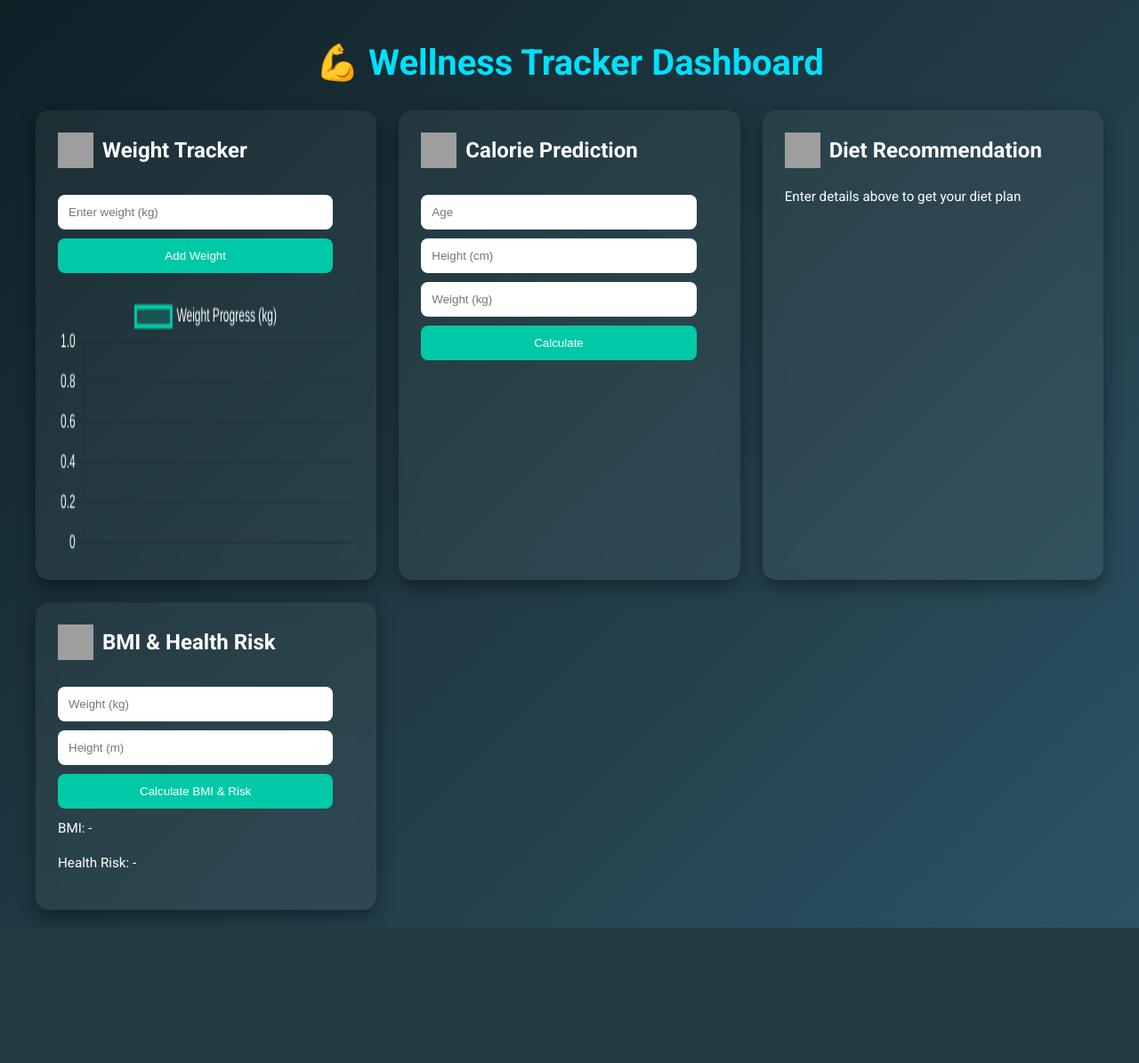
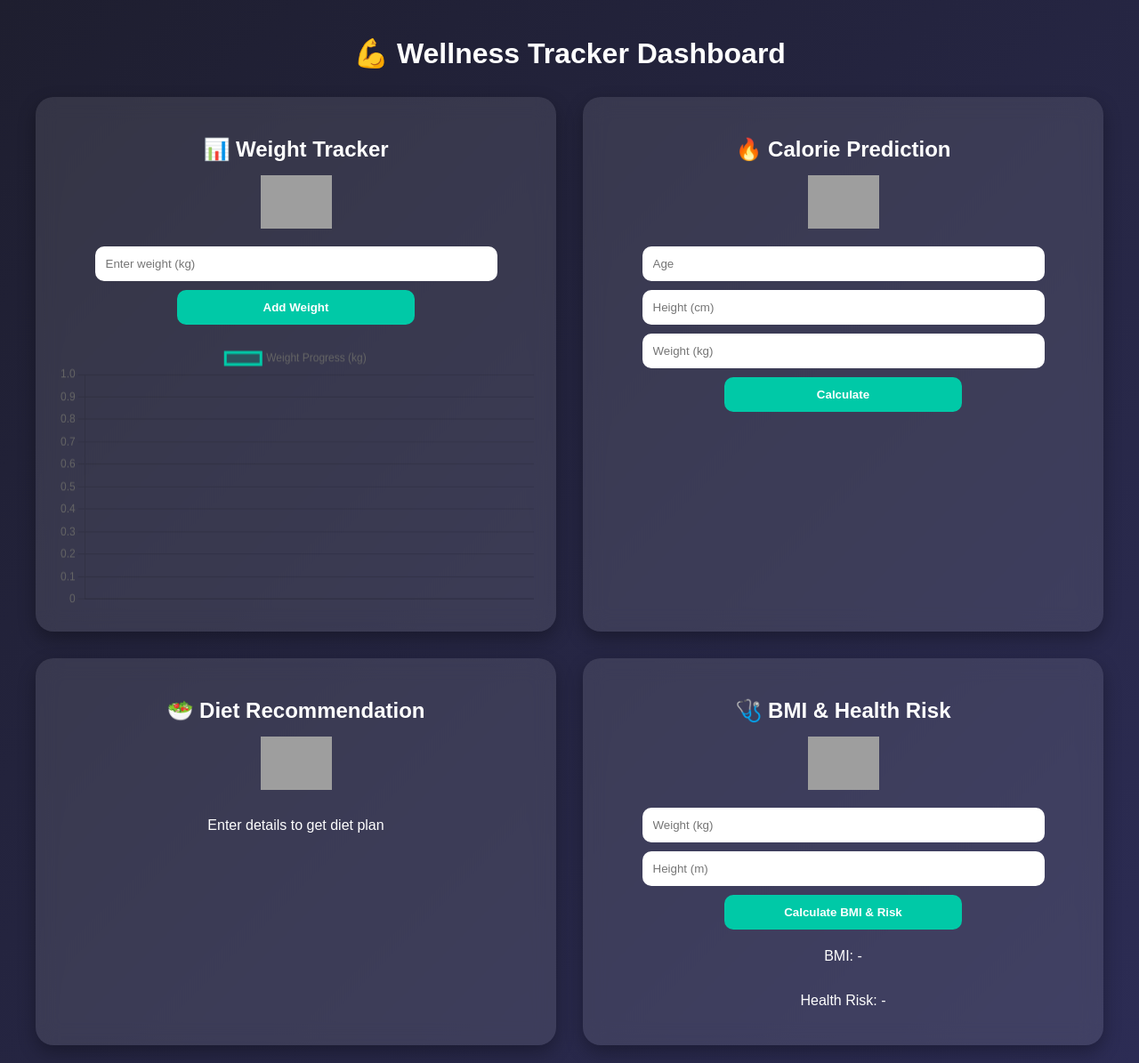
Before and after one commit to sindhujakarthikeyan3-code/wellness_tracker, a Flask app: page /dashboard in a window 1280 px wide. Shown: the whole page at 89% size. Before the commit the page ends 1043 px from the top, so only its background shows below. Run offline with Flask 3, Linux system fonts and the light colour scheme; the visitor is signed in with stand-in values (Sample User, id 1); data that the repository does not hold is empty; some libraries are stand-ins or nearby versions; grey boxes are pictures that could not be loaded.

Commit message:
polished version

```diff
--- a/templates/dashboard.html
+++ b/templates/dashboard.html
@@ -3,94 +3,83 @@
 <head>
 <meta charset="UTF-8">
 <meta name="viewport" content="width=device-width, initial-scale=1.0">
-<title>Wellness Tracker Dashboard</title>
+<title>Wellness Dashboard</title>
 
 <script src="https://cdn.jsdelivr.net/npm/chart.js"></script>
-<link href="https://fonts.googleapis.com/css2?family=Roboto:wght@400;500;700&display=swap" rel="stylesheet">
 
 <style>
 body {
     margin: 0;
-    font-family: 'Roboto', sans-serif;
-    background: linear-gradient(135deg, #0f2027, #203a43, #2c5364);
-    color: #fff;
+    font-family: Arial, sans-serif;
+    background: linear-gradient(135deg, #1e1e2f, #2c2c54);
+    color: white;
 }
 
 .container {
+    padding: 20px;
     max-width: 1200px;
     margin: auto;
-    padding: 20px;
 }
 
 h1 {
     text-align: center;
     margin-bottom: 30px;
-    font-size: 2.5em;
-    color: #00e0ff;
 }
 
 .grid {
     display: grid;
-    grid-template-columns: repeat(auto-fit, minmax(350px, 1fr));
-    gap: 25px;
+    grid-template-columns: repeat(auto-fit, minmax(400px, 1fr));
+    gap: 30px;
 }
 
-/* Card styling */
 .card {
-    background: rgba(255,255,255,0.05);
-    backdrop-filter: blur(10px);
-    border-radius: 15px;
+    background: rgba(255,255,255,0.1);
     padding: 25px;
-    box-shadow: 0 8px 20px rgba(0,0,0,0.4);
-    transition: transform 0.3s ease;
-}
-.card:hover {
-    transform: translateY(-5px);
+    border-radius: 20px;
+    backdrop-filter: blur(12px);
+    display: flex;
+    flex-direction: column;
+    align-items: center;
+    box-shadow: 0 8px 20px rgba(0,0,0,0.3);
 }
 
 .card h2 {
-    margin-top: 0;
+    margin-bottom: 15px;
     display: flex;
     align-items: center;
     gap: 10px;
-    font-size: 1.5em;
+}
+
+.card img {
+    width: 80px;
+    height: auto;
+    margin-bottom: 15px;
 }
 
 input, button {
     padding: 12px;
-    border-radius: 8px;
+    border-radius: 10px;
     border: none;
-    margin-top: 10px;
-    width: calc(100% - 24px);
-    box-sizing: border-box;
+    margin: 5px 0;
+    width: 80%;
 }
 
 button {
     background: #00c9a7;
-    color: #fff;
-    font-weight: 500;
+    color: white;
     cursor: pointer;
-    transition: background 0.3s ease;
+    font-weight: bold;
+    width: 50%;
 }
+
 button:hover {
     background: #00a389;
 }
 
-/* Weight Chart styling */
-#weightChart {
-    margin-top: 20px;
+canvas {
+    margin-top: 15px;
+    width: 100% !important;
     height: 300px !important;
-}
-
-/* Section images */
-.section-img {
-    width: 40px;
-    height: 40px;
-}
-p {
-    margin-top: 10px;
-    line-height: 1.6;
-    font-size: 0.95em;
 }
 </style>
 </head>
@@ -104,7 +93,8 @@ p {
 
 <!-- Weight Tracker -->
 <div class="card">
-            <h2><img src="https://img.icons8.com/ios-filled/50/00c9a7/weight.png" class="section-img"/> Weight Tracker</h2>
+<h2>📊 Weight Tracker</h2>
+<img src="https://img.icons8.com/color/96/000000/weight-scale.png" alt="Weight Scale">
 <input type="number" id="weight" placeholder="Enter weight (kg)">
 <button onclick="addWeight()">Add Weight</button>
 <canvas id="weightChart"></canvas>
@@ -112,7 +102,8 @@ p {
 
 <!-- Calorie Prediction -->
 <div class="card">
-            <h2><img src="https://img.icons8.com/ios-filled/50/00c9a7/fire-element.png" class="section-img"/> Calorie Prediction</h2>
+<h2>🔥 Calorie Prediction</h2>
+<img src="https://img.icons8.com/color/96/000000/fire-element.png" alt="Calories">
 <input type="number" id="age" placeholder="Age">
 <input type="number" id="height" placeholder="Height (cm)">
 <input type="number" id="weightCal" placeholder="Weight (kg)">
@@ -122,13 +113,15 @@ p {
 
 <!-- Diet Recommendation -->
 <div class="card">
-            <h2><img src="https://img.icons8.com/ios-filled/50/00c9a7/salad.png" class="section-img"/> Diet Recommendation</h2>
-            <p id="dietPlan">Enter details above to get your diet plan</p>
+<h2>🥗 Diet Recommendation</h2>
+<img src="https://img.icons8.com/color/96/000000/salad.png" alt="Diet">
+<p id="dietPlan">Enter details to get diet plan</p>
 </div>
 
 <!-- BMI & Health Risk -->
 <div class="card">
-            <h2><img src="https://img.icons8.com/ios-filled/50/00c9a7/heartbeat.png" class="section-img"/> BMI & Health Risk</h2>
+<h2>🩺 BMI & Health Risk</h2>
+<img src="https://img.icons8.com/color/96/000000/heart-health.png" alt="Health">
 <input type="number" id="weightBMI" placeholder="Weight (kg)">
 <input type="number" id="heightBMI" placeholder="Height (m)">
 <button onclick="calculateBMI()">Calculate BMI & Risk</button>
@@ -145,6 +138,7 @@ let chart;
 // Add weight
 function addWeight() {
     let weight = document.getElementById("weight").value;
+
     fetch("/add_weight", {
         method: "POST",
         headers: {"Content-Type": "application/json"},
@@ -152,7 +146,7 @@ function addWeight() {
     }).then(() => loadWeights());
 }
 
-// Load weight chart
+// Load weights
 function loadWeights() {
     fetch("/get_weights")
     .then(res => res.json())
@@ -163,27 +157,27 @@ function loadWeights() {
         if(chart) chart.destroy();
 
         chart = new Chart(document.getElementById("weightChart"), {
-            type: 'line',
+            type: "line",
             data: {
                 labels: labels,
                 datasets: [{
-                    label: 'Weight Progress (kg)',
+                    label: "Weight Progress (kg)",
                     data: weights,
                     borderColor: '#00c9a7',
                     backgroundColor: 'rgba(0,201,167,0.2)',
                     borderWidth: 3,
-                    tension: 0.4,
+                    tension: 0.3,
                     fill: true
                 }]
             },
             options: {
                 responsive: true,
                 plugins: {
-                    legend: {display: true, labels: {color: '#fff'}},
+                    legend: { display: true },
+                    tooltip: { mode: 'index', intersect: false }
                 },
                 scales: {
-                    x: {ticks: {color: '#fff'}},
-                    y: {ticks: {color: '#fff'}}
+                    y: { beginAtZero: false }
                 }
             }
         });
@@ -197,16 +191,19 @@ function calculateCalories() {
     let weight = document.getElementById("weightCal").value;
 
     let calories = 10*weight + 6.25*height - 5*age + 5;
-    document.getElementById("calorieResult").innerText = "Daily Calories Needed: " + Math.round(calories);
+
+    document.getElementById("calorieResult").innerText =
+        "Daily Calories Needed: " + Math.round(calories);
 
     let diet = "";
     if(calories < 1800){
-        diet = `🥗 Weight Loss Plan:\n• Breakfast: Oats + Apple 🍎\n• Lunch: Brown rice + Grilled chicken / Paneer 🍗\n• Dinner: Salad + Soup 🥣\n• Snacks: Nuts + Green tea`;
+        diet = "🥗 Weight Loss Plan: Breakfast, Lunch, Dinner, Snacks";
     } else if(calories < 2500){
-        diet = `⚖️ Maintenance Diet:\n• Breakfast: Idli / Eggs + Milk 🥚\n• Lunch: Rice + Dal + Vegetables 🍛\n• Dinner: Roti + Curry\n• Snacks: Fruits 🍌`;
+        diet = "⚖️ Maintenance Diet: Breakfast, Lunch, Dinner, Snacks";
     } else {
-        diet = `💪 Weight Gain Plan:\n• Breakfast: Peanut butter bread + Banana 🍌\n• Lunch: Rice + Chicken / Paneer 🍗\n• Dinner: Chapati + Curry\n• Snacks: Dry fruits + Milk 🥛`;
+        diet = "💪 Weight Gain Plan: Breakfast, Lunch, Dinner, Snacks";
     }
+
     document.getElementById("dietPlan").innerText = diet;
 }
 
@@ -215,7 +212,10 @@ function calculateBMI() {
     let weight = parseFloat(document.getElementById("weightBMI").value);
     let height = parseFloat(document.getElementById("heightBMI").value);
 
-    if (!weight || !height) { alert("Please enter both weight and height"); return; }
+    if (!weight || !height) {
+        alert("Please enter both weight and height");
+        return;
+    }
 
     fetch("/calculate_bmi", {
         method: "POST",
@@ -232,14 +232,17 @@ function calculateBMI() {
         });
     })
     .then(res => res.json())
-    .then(riskData => { document.getElementById("riskResult").innerText = "Health Risk: " + riskData.risk; });
+    .then(riskData => {
+        document.getElementById("riskResult").innerText = "Health Risk: " + riskData.risk;
+    });
 
     document.getElementById("weightBMI").value = '';
     document.getElementById("heightBMI").value = '';
 }
 
-// Load chart on start
+// Load weights on page load
 loadWeights();
 </script>
+
 </body>
 </html>
```
Lines whose indentation alone changed are shown as unchanged.
